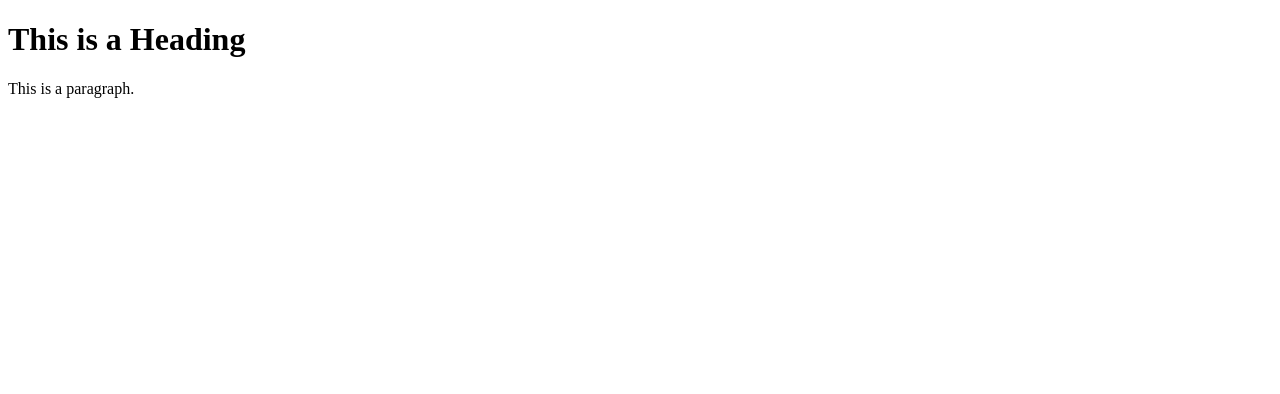
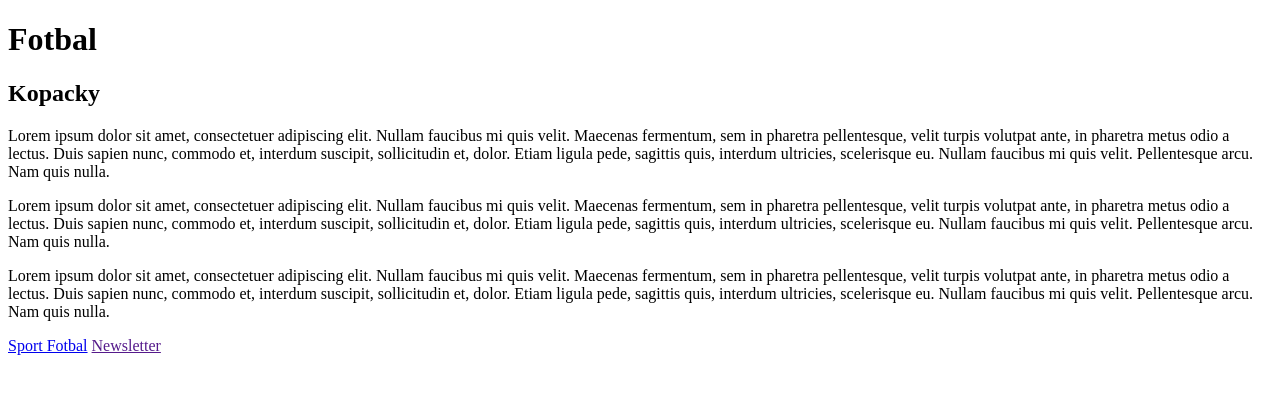
Before and after one commit to SimonBer7/150922, a plain HTML site: page index.html in a window 1280 px wide. Drawn offline with Linux system fonts and the light colour scheme.

Commit message:
second commit

```diff
--- a/index.html
+++ b/index.html
@@ -1,12 +1,22 @@
 <!DOCTYPE html>
 <html>
 <head>
-    <title>Page Title</title>
+    <title>Title</title>
+
+
+
 </head>
 <body>
 
-<h1>This is a Heading</h1>
-<p>This is a paragraph.</p>
+<h1>Fotbal</h1>
+<h2>Kopacky</h2>
+
+<p>Lorem ipsum dolor sit amet, consectetuer adipiscing elit. Nullam faucibus mi quis velit. Maecenas fermentum, sem in pharetra pellentesque, velit turpis volutpat ante, in pharetra metus odio a lectus. Duis sapien nunc, commodo et, interdum suscipit, sollicitudin et, dolor. Etiam ligula pede, sagittis quis, interdum ultricies, scelerisque eu. Nullam faucibus mi quis velit. Pellentesque arcu. Nam quis nulla.</p>
+<p>Lorem ipsum dolor sit amet, consectetuer adipiscing elit. Nullam faucibus mi quis velit. Maecenas fermentum, sem in pharetra pellentesque, velit turpis volutpat ante, in pharetra metus odio a lectus. Duis sapien nunc, commodo et, interdum suscipit, sollicitudin et, dolor. Etiam ligula pede, sagittis quis, interdum ultricies, scelerisque eu. Nullam faucibus mi quis velit. Pellentesque arcu. Nam quis nulla.</p>
+<p>Lorem ipsum dolor sit amet, consectetuer adipiscing elit. Nullam faucibus mi quis velit. Maecenas fermentum, sem in pharetra pellentesque, velit turpis volutpat ante, in pharetra metus odio a lectus. Duis sapien nunc, commodo et, interdum suscipit, sollicitudin et, dolor. Etiam ligula pede, sagittis quis, interdum ultricies, scelerisque eu. Nullam faucibus mi quis velit. Pellentesque arcu. Nam quis nulla.</p>
+
+<a href="https://www.sportfotbal.cz/?gclid=EAIaIQobChMIsLi5ypeW-gIVD6h3Ch2KOAHyEAAYASAAEgKoq_D_BwE">Sport Fotbal</a>
+<a href="">Newsletter</a>
 
 </body>
 </html>
```
